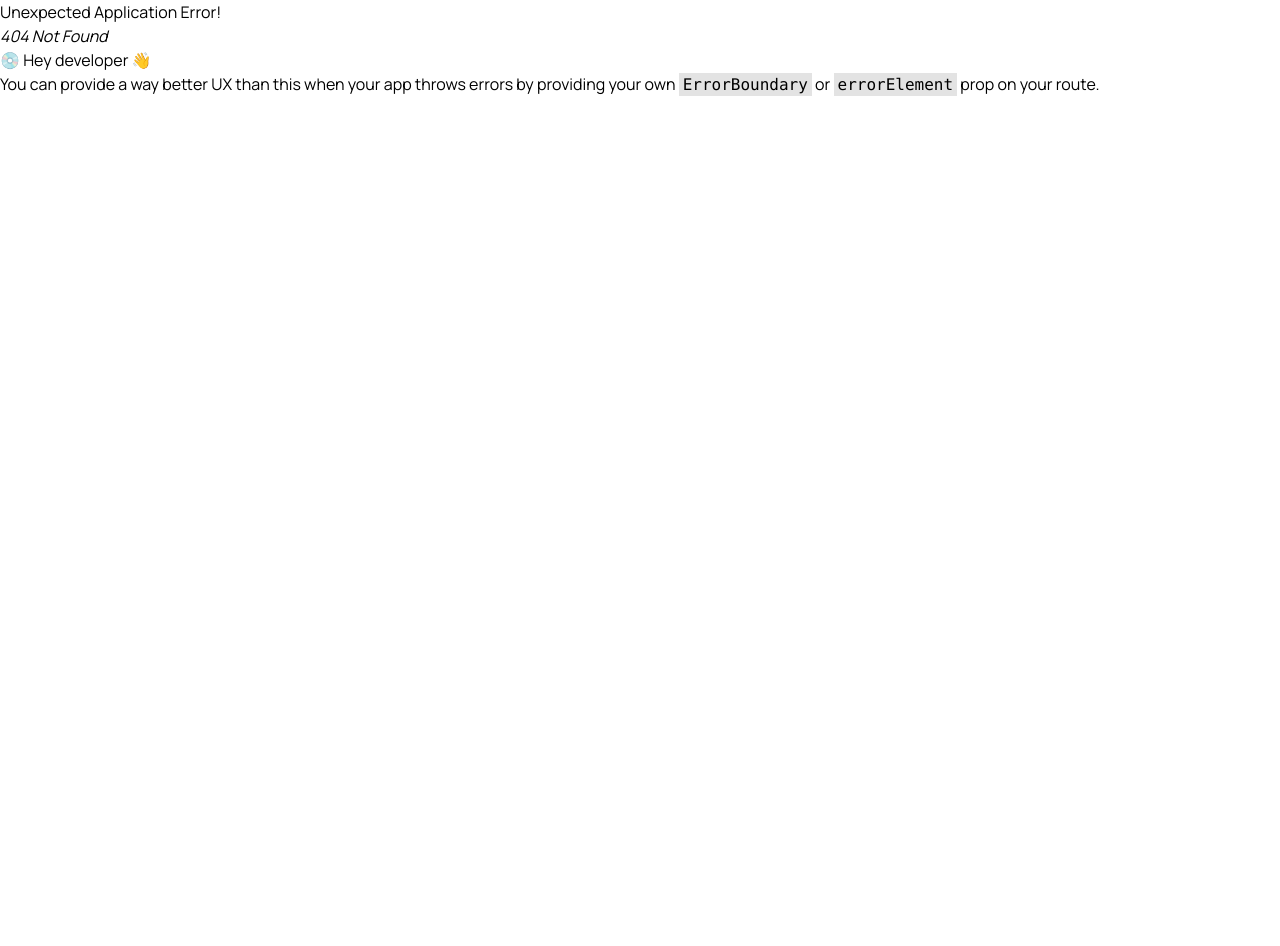
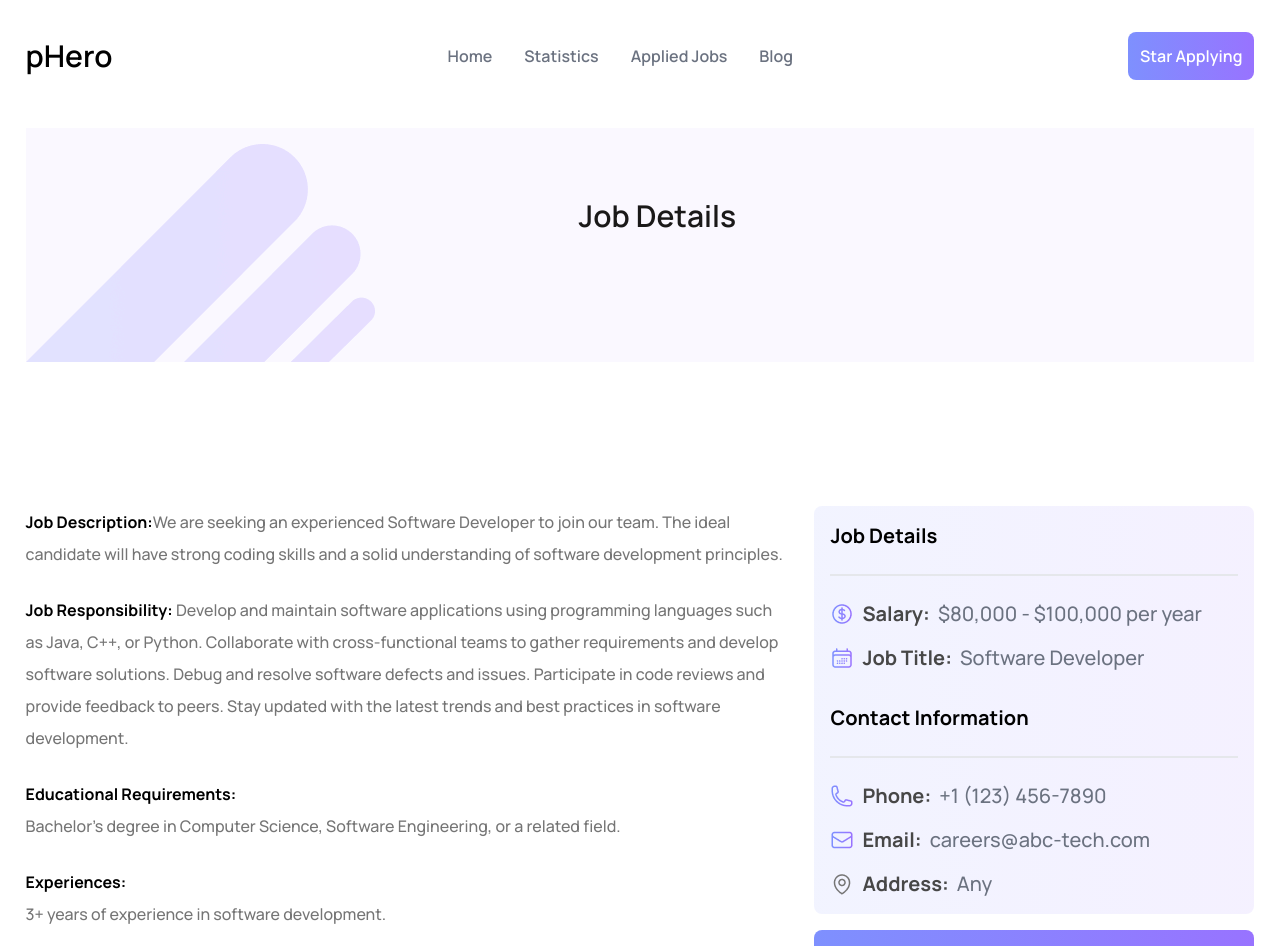
Before and after one commit to naimalinaim1/pHero-Job-apply, a React (Vite) app: page /job/1 in a window 1280 px wide. Before the commit this address had no page. Shown: the top 946 px of the page. Before the commit the page ends 800 px from the top, so only its background shows below. Built offline with nearby package versions, Linux system fonts and the light colour scheme.

Commit message:
Added View Job Details page

```diff
--- a/public/company-data.json
+++ b/public/company-data.json
@@ -9,7 +9,7 @@
     "fulltime_or_parttime": "Full-time",
     "salary": "$80,000 - $100,000 per year",
     "job_description": "We are seeking an experienced Software Developer to join our team. The ideal candidate will have strong coding skills and a solid understanding of software development principles.",
-    "job_responsibility": "• Develop and maintain software applications using programming languages such as Java, C++, or Python.\n• Collaborate with cross-functional teams to gather requirements and develop software solutions.\n• Debug and resolve software defects and issues.\n• Participate in code reviews and provide feedback to peers.\n• Stay updated with the latest trends and best practices in software development.",
+    "job_responsibility": " Develop and maintain software applications using programming languages such as Java, C++, or Python. Collaborate with cross-functional teams to gather requirements and develop software solutions. Debug and resolve software defects and issues. Participate in code reviews and provide feedback to peers. Stay updated with the latest trends and best practices in software development.",
     "educational_requirements": "Bachelor's degree in Computer Science, Software Engineering, or a related field.",
     "experiences": "3+ years of experience in software development.",
     "contact_information": {
@@ -27,7 +27,7 @@
     "fulltime_or_parttime": "Full-time",
     "salary": "$90,000 - $120,000 per year",
     "job_description": "We are looking for a skilled Data Scientist to analyze and interpret complex data sets. The ideal candidate will have strong statistical analysis skills and experience with data visualization tools.",
-    "job_responsibility": "• Analyze and interpret complex data sets using statistical methods.\n• Develop and implement machine learning algorithms to solve business problems.\n• Create data visualizations and reports to communicate findings to stakeholders.\n• Collaborate with cross-functional teams to gather data requirements and develop data-driven solutions.\n• Stay updated with the latest trends and techniques in data science.",
+    "job_responsibility": " Analyze and interpret complex data sets using statistical methods. Develop and implement machine learning algorithms to solve business problems. Create data visualizations and reports to communicate findings to stakeholders. Collaborate with cross-functional teams to gather data requirements and develop data-driven solutions. Stay updated with the latest trends and techniques in data science.",
     "educational_requirements": "Master's degree or higher in Data Science, Statistics, or a related field.",
     "experiences": "2+ years of experience in data science or related field.",
     "contact_information": {
@@ -45,7 +45,7 @@
     "fulltime_or_parttime": "Full-time",
     "salary": "$60,000 - $80,000 per year",
     "job_description": "We are seeking a talented UI/UX Designer to create visually appealing and user-friendly interfaces for web and mobile applications. The ideal candidate will have a strong portfolio showcasing their design skills and experience with UI/UX design principles.",
-    "job_responsibility": "• Create wireframes, mockups, and prototypes for web and mobile applications.\n• Collaborate with cross-functional teams to gather requirements and translate them into design concepts.\n• Conduct user research and usability testing to gather feedback for iterative design.\n• Ensure consistency in visual design and user experience across different platforms.\n• Stay updated with the latest design trends and best practices in UI/UX design.",
+    "job_responsibility": " Create wireframes, mockups, and prototypes for web and mobile applications. Collaborate with cross-functional teams to gather requirements and translate them into design concepts. Conduct user research and usability testing to gather feedback for iterative design. Ensure consistency in visual design and user experience across different platforms. Stay updated with the latest design trends and best practices in UI/UX design.",
     "educational_requirements": "Bachelor's degree in Design, Interaction Design, or a related field.",
     "experiences": "3+ years of experience in UI/UX design for web and mobile applications.",
     "contact_information": {
@@ -63,7 +63,7 @@
     "fulltime_or_parttime": "Full-time",
     "salary": "$75,000 - $95,000 per year",
     "job_description": "We are looking for a skilled Network Administrator to manage and maintain our company's network infrastructure. The ideal candidate will have strong networking skills and experience with network hardware and software.",
-    "job_responsibility": "• Install, configure, and maintain network hardware and software.\n• Monitor and troubleshoot network performance and security issues.\n• Collaborate with cross-functional teams to gather network requirements and implement solutions.\n• Provide technical support for network-related incidents and requests.\n• Stay updated with the latest networking technologies and best practices.",
+    "job_responsibility": " Install, configure, and maintain network hardware and software. Monitor and troubleshoot network performance and security issues. Collaborate with cross-functional teams to gather network requirements and implement solutions. Provide technical support for network-related incidents and requests. Stay updated with the latest networking technologies and best practices.",
     "educational_requirements": "Bachelor's degree in Computer Science, Information Technology, or a related field.",
     "experiences": "2+ years of experience in network administration.",
     "contact_information": {
@@ -81,7 +81,7 @@
     "fulltime_or_parttime": "Part-time",
     "salary": "$40 - $60 per hour",
     "job_description": "We are seeking a skilled Frontend Developer to create responsive and user-friendly web interfaces. The ideal candidate will have strong coding skills in HTML, CSS, and JavaScript.",
-    "job_responsibility": "• Develop responsive web interfaces using HTML, CSS, and JavaScript.\n• Collaborate with backend developers and UI/UX designers to implement web designs.\n• Optimize web performance for maximum speed and scalability.\n• Troubleshoot and debug frontend issues.\n• Stay updated with the latest frontend technologies and best practices.",
+    "job_responsibility": " Develop responsive web interfaces using HTML, CSS, and JavaScript. Collaborate with backend developers and UI/UX designers to implement web designs. Optimize web performance for maximum speed and scalability. Troubleshoot and debug frontend issues. Stay updated with the latest frontend technologies and best practices.",
     "educational_requirements": "Bachelor's degree in Computer Science, Software Engineering, or a related field.",
     "experiences": "2+ years of experience in frontend development.",
     "contact_information": {
@@ -99,7 +99,7 @@
     "fulltime_or_parttime": "Full-time",
     "salary": "$90,000 - $120,000 per year",
     "job_description": "We are looking for a skilled Data Scientist to analyze large datasets and extract valuable insights to drive business decision-making. The ideal candidate will have strong statistical analysis skills and experience with machine learning algorithms.",
-    "job_responsibility": "• Analyze large datasets using statistical methods and machine learning techniques.\n• Develop predictive models and algorithms to identify patterns and trends in data.\n• Collaborate with cross-functional teams to provide data-driven insights for business decision-making.\n• Communicate findings and recommendations to stakeholders in a clear and concise manner.\n• Stay updated with the latest data science tools and techniques.",
+    "job_responsibility": " Analyze large datasets using statistical methods and machine learning techniques. Develop predictive models and algorithms to identify patterns and trends in data. Collaborate with cross-functional teams to provide data-driven insights for business decision-making. Communicate findings and recommendations to stakeholders in a clear and concise manner. Stay updated with the latest data science tools and techniques.",
     "educational_requirements": "Master's or PhD in Computer Science, Statistics, or a related field.",
     "experiences": "3+ years of experience in data science or a related field.",
     "contact_information": {
--- /dev/null
+++ b/src/components/FeaturedJob/FeaturedJob.jsx
@@ -0,0 +1,57 @@
+import React, { useEffect, useState } from "react";
+import JobItem from "../JobItem/JobItem";
+
+const FeaturedJob = () => {
+  const [jobData, setJobData] = useState([]);
+  const [loadAllJob, setLoadAllJob] = useState(false);
+
+  useEffect(() => {
+    fetch("company-data.json")
+      .then((res) => res.json())
+      .then((data) => setJobData(data));
+  }, []);
+
+  const seeAllJob = (isLoad) => {
+    if (isLoad) {
+      setLoadAllJob(true);
+    }
+    if (!loadAllJob) {
+      jobData.length = 4;
+    } else {
+      fetch("company-data.json")
+        .then((res) => res.json())
+        .then((data) => setJobData(data));
+    }
+  };
+
+  seeAllJob();
+
+  return (
+    <section className="mt-36">
+      <h2 className="text-5xl text-[#1A1919] text-center font-bold leading-[65px]">
+        Featured Jobs
+      </h2>
+      <p className="text-gray-500 text-center mt-2">
+        Explore thousands of job opportunities with all the information you
+        need. Its your future
+      </p>
+      <div className="mt-8 grid grid-cols-1 md:grid-cols-2 gap-4">
+        {jobData.map((jobItem) => (
+          <JobItem key={jobItem.id} jobItem={jobItem} />
+        ))}
+      </div>
+      <div className="text-center">
+        <button
+          onClick={() => seeAllJob(true)}
+          className={` ${
+            loadAllJob && "hidden"
+          } my-8 bg-gradient-to-r from-[#7E90FE] to-[#9873FF] py-3 px-3 rounded-lg text-white text-md font-semibold`}
+        >
+          See All Jobs
+        </button>
+      </div>
+    </section>
+  );
+};
+
+export default FeaturedJob;
--- a/src/components/HomePage/HomePage.jsx
+++ b/src/components/HomePage/HomePage.jsx
@@ -1,12 +1,14 @@
 import React from "react";
 import Banner from "../Banner/Banner";
 import Category from "../Category/Category";
+import FeaturedJob from "../FeaturedJob/FeaturedJob";
 
 const HomePage = () => {
   return (
     <>
       <Banner />
       <Category />
+      <FeaturedJob />
     </>
   );
 };
--- /dev/null
+++ b/src/components/JobDetail/JobDetail.jsx
@@ -0,0 +1,34 @@
+import React from "react";
+import { useLoaderData } from "react-router-dom";
+import JobDetailCart from "../JobDetailCart/JobDetailCart";
+import JobDetailInfo from "../JobDetailInfo/JobDetailInfo";
+import OtherBanner from "../OtherBanner/OtherBanner";
+
+const JobDetail = () => {
+  const jobInfo = useLoaderData();
+  let jobInfoJSX = (
+    <p className="text-3xl font-semibold">No Job Details found</p>
+  );
+
+  if (jobInfo.id) {
+    jobInfoJSX = (
+      <div className="grid grid-cols-[1fr_440px] gap-6">
+        <div>
+          <JobDetailInfo jobInfo={jobInfo} />
+        </div>
+        <div>
+          <JobDetailCart jobInfo={jobInfo} />
+        </div>
+      </div>
+    );
+  }
+
+  return (
+    <section>
+      <OtherBanner title="Job Details" />
+      <main className="mt-36">{jobInfoJSX}</main>
+    </section>
+  );
+};
+
+export default JobDetail;
--- /dev/null
+++ b/src/components/JobDetailCart/JobDetailCart.jsx
@@ -0,0 +1,59 @@
+import React from "react";
+import dolorImg from "../../assets/Icons/frame.png";
+import titleImg from "../../assets/Icons/frame-1.png";
+import phoneImg from "../../assets/Icons/frame-2.png";
+import emailImg from "../../assets/Icons/frame-3.png";
+import locationImg from "../../assets/Icons/location.png";
+
+const JobDetailCart = ({ jobInfo }) => {
+  const { id, job_title, contact_information, location, salary } = jobInfo;
+
+  return (
+    <>
+      <div className="bg-gradient-to-r from-[#7E90FE]/10 to-[#9873FF]/10 p-4 rounded-lg mb-4">
+        <h3 className="pb-6 border-b-2 text-xl font-extrabold">Job Details</h3>
+        <div className="mt-6 space-y-4">
+          {/* salary */}
+          <p className="flex gap-2 items-center font-extrabold text-[#474747] text-xl">
+            <img src={dolorImg} alt="icon" /> Salary:
+            <span className="text-gray-500 font-medium">{salary}</span>
+          </p>
+          {/* job title */}
+          <p className="flex gap-2 items-center font-extrabold text-[#474747] text-xl">
+            <img src={titleImg} alt="icon" /> Job Title:
+            <span className="text-gray-500 font-medium">{job_title}</span>
+          </p>
+        </div>
+        <h3 className="mt-8 pb-6 mb-6 border-b-2 text-xl font-extrabold">
+          Contact Information
+        </h3>
+        <div className="space-y-4">
+          {/* phone */}
+          <p className="flex gap-2 items-center font-extrabold text-[#474747] text-xl">
+            <img src={phoneImg} alt="icon" /> Phone:
+            <span className="text-gray-500 font-medium">
+              {contact_information?.phone}
+            </span>
+          </p>
+          {/* email */}
+          <p className="flex gap-2 items-center font-extrabold text-[#474747] text-xl">
+            <img src={emailImg} alt="icon" /> Email:
+            <span className="text-gray-500 font-medium">
+              {contact_information?.email}
+            </span>
+          </p>
+          {/* address */}
+          <p className="flex gap-2 items-center font-extrabold text-[#474747] text-xl">
+            <img src={locationImg} alt="icon" /> Address:
+            <span className="text-gray-500 font-medium">{location}</span>
+          </p>
+        </div>
+      </div>
+      <button className="w-full bg-gradient-to-r from-[#7E90FE] to-[#9873FF] py-3 px-3 rounded-lg text-white text-md font-semibold">
+        Apply Now
+      </button>
+    </>
+  );
+};
+
+export default JobDetailCart;
--- /dev/null
+++ b/src/components/JobDetailInfo/JobDetailInfo.jsx
@@ -0,0 +1,35 @@
+import React from "react";
+
+const JobDetailInfo = ({ jobInfo }) => {
+  const {
+    job_description,
+    job_responsibility,
+    educational_requirements,
+    experiences,
+  } = jobInfo;
+
+  return (
+    <>
+      <p className="font-bold leading-[32px] mb-6">
+        Job Description:
+        <span className="font-medium text-[#757575]">{job_description}</span>
+      </p>
+      <p className="font-bold leading-[32px] mb-6">
+        Job Responsibility:
+        <span className="font-medium text-[#757575]">{job_responsibility}</span>
+      </p>
+      <p className="font-bold leading-[32px] mb-6">
+        Educational Requirements:
+        <span className="font-medium text-[#757575] block">
+          {educational_requirements}
+        </span>
+      </p>
+      <p className="font-bold leading-[32px] mb-6">
+        Experiences:
+        <span className="font-medium text-[#757575] block">{experiences}</span>
+      </p>
+    </>
+  );
+};
+
+export default JobDetailInfo;
--- /dev/null
+++ b/src/components/JobItem/JobItem.jsx
@@ -0,0 +1,50 @@
+import React from "react";
+import locationImg from "../../assets/Icons/location.png";
+import dolorImg from "../../assets/Icons/frame.png";
+import { Link } from "react-router-dom";
+
+const JobItem = ({ jobItem }) => {
+  const {
+    id,
+    company_logo,
+    company_name,
+    job_title,
+    remote_or_onsite,
+    fulltime_or_parttime,
+    location,
+    salary,
+  } = jobItem;
+
+  return (
+    <div className="border rounded-lg p-10">
+      <img className="w-28  h-12" src={company_logo} alt={company_name} />
+      <h3 className="mt-8 text-[#474747] text-[24px] font-extrabold">
+        {job_title}
+      </h3>
+      <p className="text-gray-500 mt-2 mb-4">{company_name}</p>
+      <button className="border-2 rounded-md py-2 px-3 text-lg mr-3 text-transparent bg-clip-text bg-gradient-to-r from-[#7E90FE] to-[#9873FF]">
+        {remote_or_onsite}
+      </button>
+      <button className="border-2 rounded-md py-2 px-3 text-lg mr-3 text-transparent bg-clip-text bg-gradient-to-r from-[#7E90FE] to-[#9873FF]">
+        {fulltime_or_parttime}
+      </button>
+      <p className="flex md:block lg:flex items-center mt-4 text-gray-500">
+        <span className="flex items-center md:mb-2 lg:mb-0">
+          <img src={locationImg} alt="Location" />
+          {location}
+        </span>
+        <span className="flex items-center ml-2 md:ml-0 lg:ml-2">
+          <img src={dolorImg} className="grayscale" alt="Dolor" />
+          {salary}
+        </span>
+      </p>
+      <Link to={`/job/${id}`}>
+        <button className="mt-6 bg-gradient-to-r from-[#7E90FE] to-[#9873FF] py-3 px-3 rounded-lg text-white text-md font-semibold">
+          View Details
+        </button>
+      </Link>
+    </div>
+  );
+};
+
+export default JobItem;
--- /dev/null
+++ b/src/components/OtherBanner/OtherBanner.jsx
@@ -0,0 +1,15 @@
+import React from "react";
+import bgImg from "../../assets/images/vector.png";
+
+const OtherBanner = ({ title }) => {
+  return (
+    <header className="relative bg-[#FAF8FF] pt-4">
+      <img src={bgImg} alt="banner icon" />
+      <h3 className="absolute top-[30%] left-[45%] text-center text-[#1A1919] text-3xl font-semibold">
+        {title}
+      </h3>
+    </header>
+  );
+};
+
+export default OtherBanner;
--- a/src/main.jsx
+++ b/src/main.jsx
@@ -4,6 +4,8 @@ import App from "./App";
 import "./index.css";
 import { RouterProvider, createBrowserRouter } from "react-router-dom";
 import HomePage from "./components/HomePage/HomePage";
+import JobDetail from "./components/JobDetail/JobDetail";
+import { jobDataLoad } from "./utilities/data-load";
 
 const router = createBrowserRouter([
   {
@@ -14,6 +16,11 @@ const router = createBrowserRouter([
         path: "/",
         element: <HomePage />,
       },
+      {
+        path: "/job/:id",
+        element: <JobDetail />,
+        loader: ({ params }) => jobDataLoad(params.id),
+      },
     ],
   },
 ]);
--- /dev/null
+++ b/src/utilities/data-load.js
@@ -0,0 +1,14 @@
+const jobDataLoad = async (id) => {
+  const data = await fetch("/company-data.json");
+  const res = await data.json();
+
+  const findData = res.find((data) => data.id == id);
+
+  if (findData) {
+    return findData;
+  } else {
+    return [];
+  }
+};
+
+export { jobDataLoad };
```
